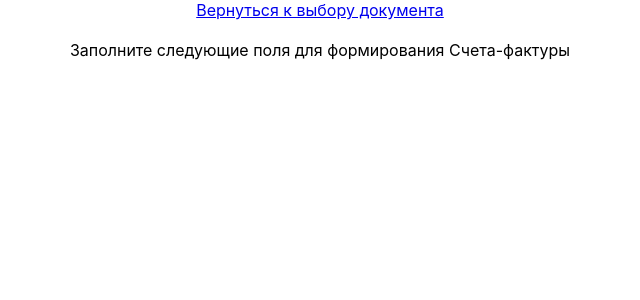
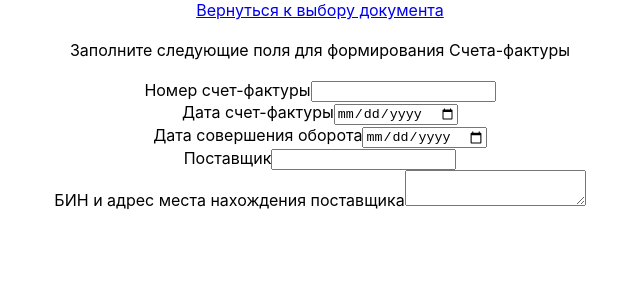
Before and after one commit to frontkot/create-documents, a React (Create React App) app: page /invoice in a window 1280 px wide. Shown: the top 300 px of the page, without its empty margins (320-960 px from the left). Built offline with nearby package versions, Linux system fonts and the light colour scheme.

Commit message:
add invoice, edit run build

```diff
--- a/package.json
+++ b/package.json
@@ -21,7 +21,7 @@
   },
   "scripts": {
     "start": "react-scripts start",
-    "build": "react-scripts build",
+    "build": "CI=false npm run build",
     "test": "react-scripts test",
     "eject": "react-scripts eject"
   },
--- a/src/components/Invoice/Invoice.js
+++ b/src/components/Invoice/Invoice.js
@@ -22,6 +22,12 @@ const Invoice = () => {
                 <Form className='invoice-form'>
                 <Link to='/choose-document'>Вернуться к выбору документа</Link>
                 <InfoLabel text='Заполните следующие поля для формирования Счета-фактуры' className='invoice-info_label' />
+                <TextInput className='invoice-text_input' text='Номер счет-фактуры' id='invoiceNumber'/>
+                <DateInput className='invoice-date_input' text='Дата счет-фактуры' id='invoiceDate'/>
+                <DateInput className='invoice-date_input' text='Дата совершения оборота' id='dateOfTurover'/>
+                <TextInput className='invoice-text_input' text='Поставщик' id='provider'/>
+                <TextArea className='invoice-text_area' text='БИН и адрес места нахождения поставщика' id=''/>
+
 
                 </Form>
             )}
```
Also changed, not shown: 1 other file (tests, documents, lock files or other folders).
